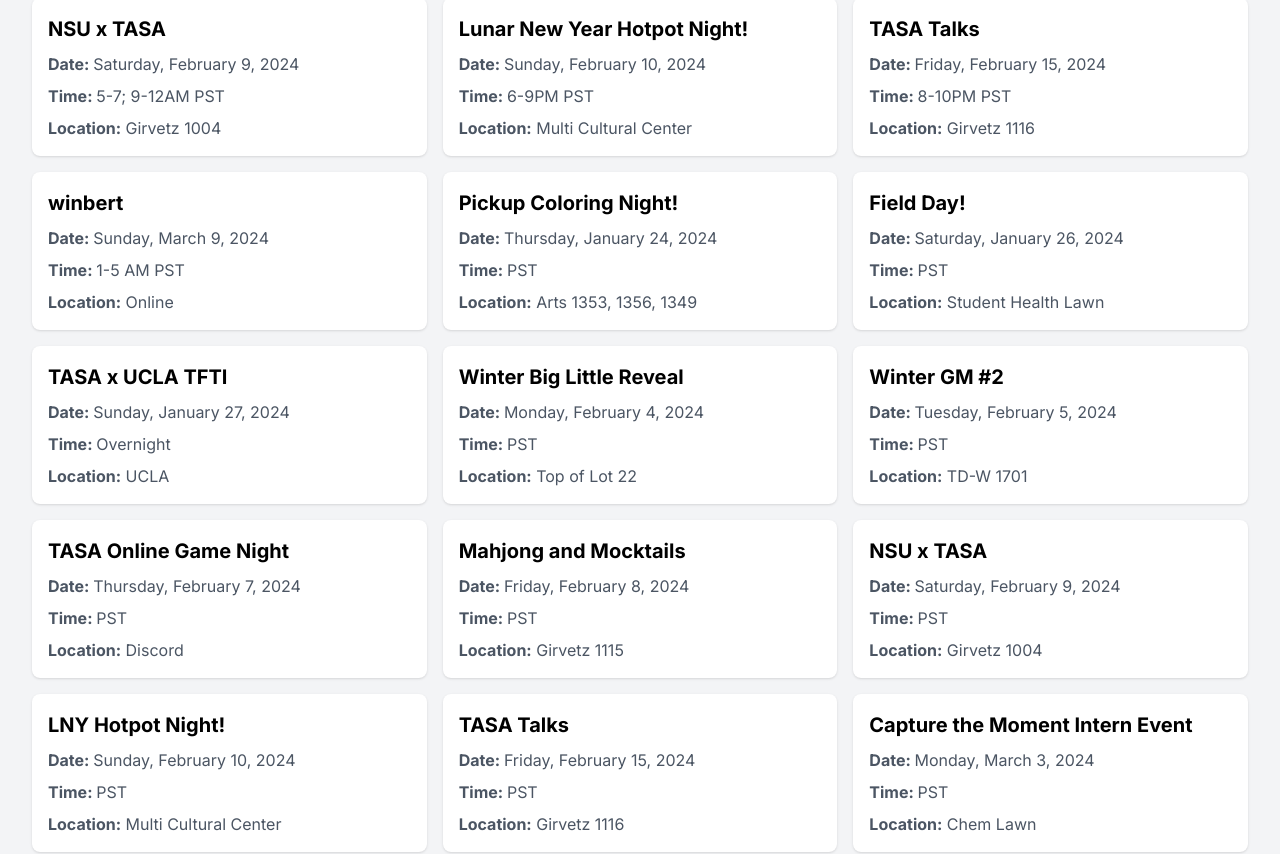
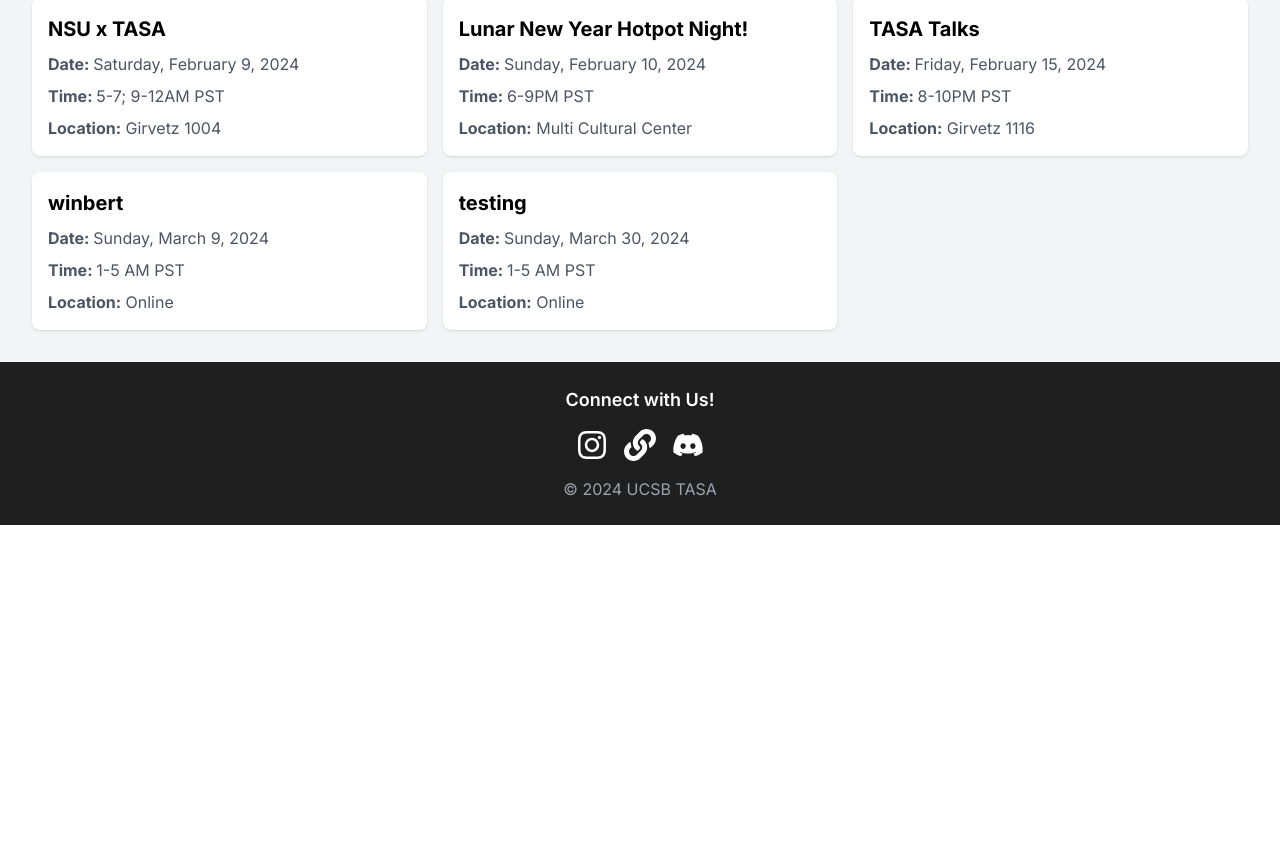
Before and after one commit to UCSBTASA/UCSBTASA.github.io, a Next.js app: page / in a window 1280 px wide. Shown: the part 1866-2720 px from the top of the page. After the commit the page ends 2391 px from the top, so only its background shows below. Built offline with nearby package versions, Linux system fonts and the light colour scheme.

Commit message:
Update eventData.ts

```diff
--- a/data/eventData.ts
+++ b/data/eventData.ts
@@ -1,4 +1,6 @@
-const events = [
+const events =
+
+[
   {
     "title": "Speed Dating",
     "day of week": "Friday",
@@ -108,117 +110,16 @@ const events = [
     "ready": "Yes"
   },
   {
-    title: "TASA Winter Retreat",
-    date: "2024-1-13",
-    startTime: "Overnight",
-    endTime: "",
-    location: "Frazier Park",
-    customTime: "Overnight",
-  },
-  {
-    title: "Winter GM 1 W/ Hochaya",
-    date: "2024-1-22",
-    startTime: "20:00",
-    endTime: "22:00",
-    location: "TD-W 1701",
-    customTime: "",
-  },
-  {
-    title: "Pickup Coloring Night!",
-    date: "2024-1-24",
-    startTime: "20:00",
-    endTime: "22:00",
-    location: "Arts 1353, 1356, 1349",
-    customTime: "",
-  },
-  {
-    title: "Field Day!",
-    date: "2024-1-26",
-    startTime: "15:00",
-    endTime: "17:00",
-    location: "Student Health Lawn",
-    customTime: "",
-  },
-  {
-    title: "TASA x UCLA TFTI",
-    date: "2024-1-27",
-    startTime: "Overnight",
-    endTime: "",
-    location: "UCLA",
-    customTime: "Overnight",
-  },
-  {
-    title: "Winter Big Little Reveal",
-    date: "2024-2-4",
-    startTime: "14:00",
-    endTime: "16:00",
-    location: "Top of Lot 22",
-    customTime: "",
-  },
-  {
-    title: "Winter GM #2",
-    date: "2024-2-5",
-    startTime: "20:00",
-    endTime: "22:00",
-    location: "TD-W 1701",
-    customTime: "",
-  },
-  {
-    title: "TASA Online Game Night",
-    date: "2024-2-7",
-    startTime: "20:00",
-    endTime: "22:00",
-    location: "Discord",
-    customTime: "",
-  },
-  {
-    title: "Mahjong and Mocktails",
-    date: "2024-2-8",
-    startTime: "20:00",
-    endTime: "22:00",
-    location: "Girvetz 1115",
-    customTime: "",
-  },
-  {
-    title: "NSU x TASA",
-    date: "2024-2-9",
-    startTime: "17:00",
-    endTime: "19:00",
-    location: "Girvetz 1004",
-    customTime: "",
-  },
-  {
-    title: "LNY Hotpot Night!",
-    date: "2024-2-10",
-    startTime: "18:30",
-    endTime: "21:00",
-    location: "Multi Cultural Center",
-    customTime: "",
-  },
-  {
-    title: "TASA Talks",
-    date: "2024-2-15",
-    startTime: "20:00",
-    endTime: "22:00",
-    location: "Girvetz 1116",
-    customTime: "",
-  },
-  {
-    title: "Capture the Moment Intern Event",
-    date: "2024-3-3",
-    startTime: "14:00",
-    endTime: "17:00",
-    location: "Chem Lawn",
-    customTime: "",
-  },
-  {
-    title: "TASA Talks",
-    date: "2024-3-7",
-    startTime: "18:00",
-    endTime: "19:00",
-    location: "HSSB 1174",
-    customTime: "",
-  },
-];
+    "title": "testing",
+    "day of week": "monday",
+    "date": "2024-03-30",
+    "time": "1-5 AM ",
+    "location": "Online",
+    "customTime": "",
+    "ready": "Yes"
+  }
+]
+;
+
 
 export default events;
```
